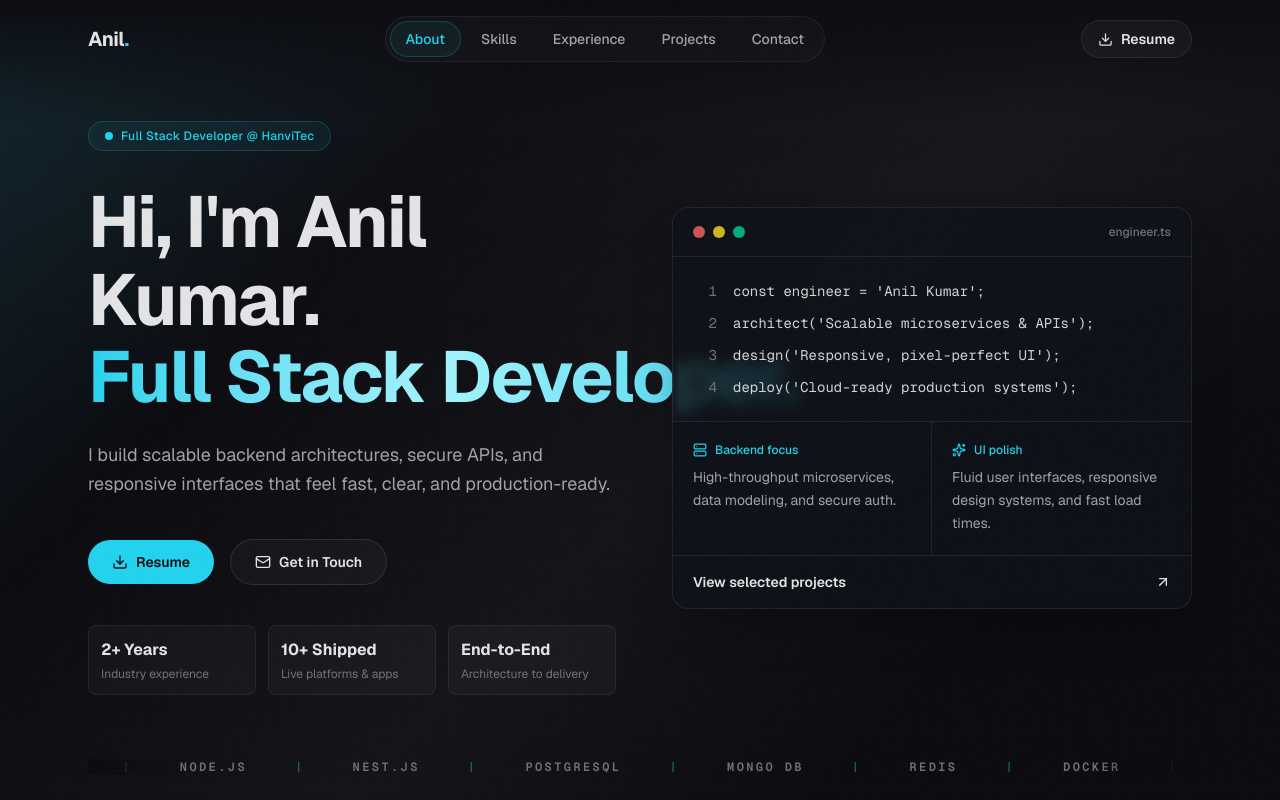
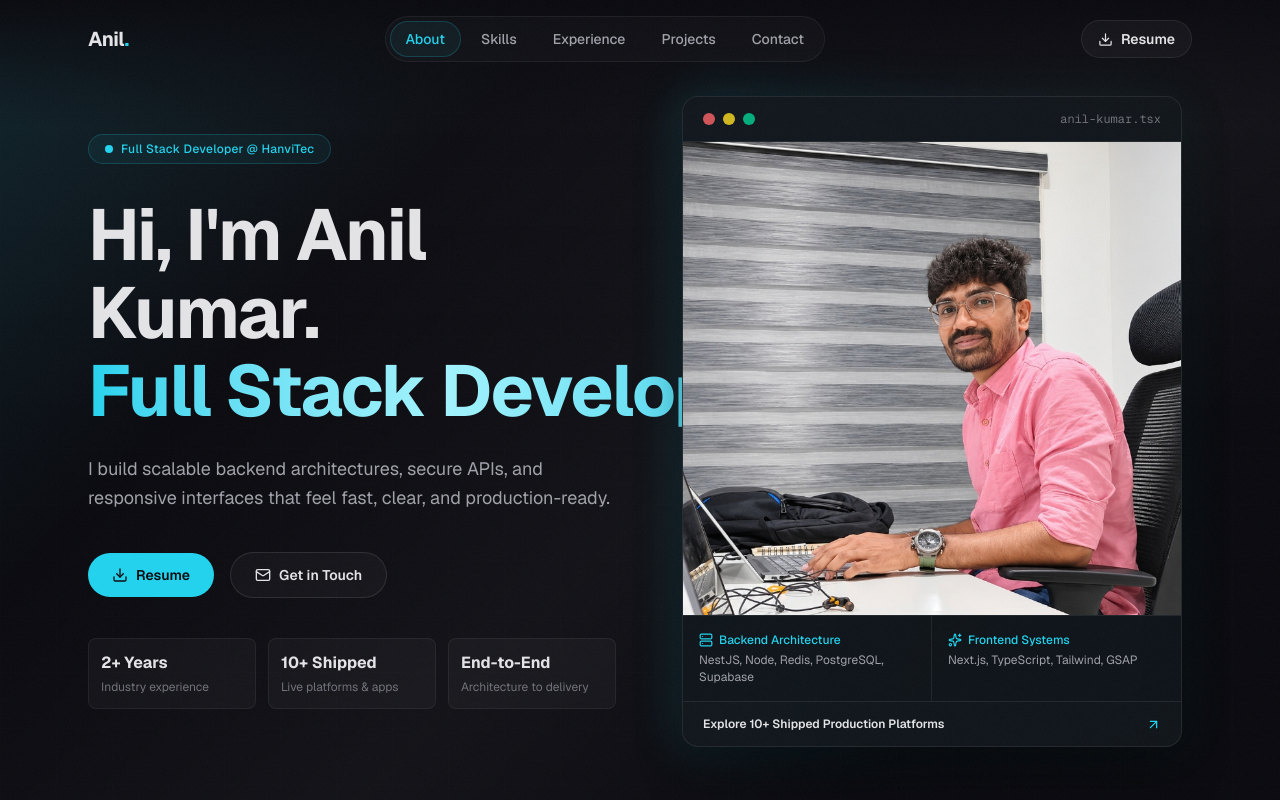
Before and after one commit to ANILKUMAR-97047/anil-portfolio, a Next.js app: page / in a window 1280 px wide. Shown: the top 800 px of the page. Built offline with nearby package versions, Linux system fonts and the light colour scheme.

Commit message:
Added profile image

```diff
--- a/components/Hero.tsx
+++ b/components/Hero.tsx
@@ -21,13 +21,6 @@ const highlights = [
   { value: "2+ Years", label: "Industry experience" },
   { value: "10+ Shipped", label: "Live platforms & apps" },
   { value: "End-to-End", label: "Architecture to delivery" },
-];
-
-const codeLines = [
-  "const engineer = 'Anil Kumar';",
-  "architect('Scalable microservices & APIs');",
-  "design('Responsive, pixel-perfect UI');",
-  "deploy('Cloud-ready production systems');",
 ];
 
 export default function Hero() {
@@ -140,55 +133,61 @@ export default function Hero() {
           initial={{ opacity: 0, y: 34, scale: 0.98 }}
           animate={{ opacity: 1, y: 0, scale: 1 }}
           transition={{ duration: 0.7, delay: 0.18 }}
-          className="hidden justify-self-end lg:block lg:w-full lg:max-w-[520px]"
+          className="relative mx-auto w-full max-w-[440px] lg:max-w-[500px] justify-self-center lg:justify-self-end"
         >
-          <div className="relative overflow-hidden rounded-2xl border border-white/[0.08] bg-[#0d1117]/80 shadow-2xl shadow-black/30 backdrop-blur">
-            <div className="flex items-center justify-between border-b border-white/[0.08] px-5 py-4">
+          {/* Subtle ambient cyan glow behind the card */}
+          <div className="absolute -inset-1.5 rounded-3xl bg-gradient-to-r from-accent/25 via-cyan-500/10 to-emerald-500/10 blur-xl opacity-60 pointer-events-none" />
+
+          <div className="relative overflow-hidden rounded-2xl border border-white/[0.1] bg-[#0d1117]/90 shadow-2xl shadow-black/50 backdrop-blur-md">
+            {/* Window header */}
+            <div className="flex items-center justify-between border-b border-white/[0.08] px-5 py-3.5 bg-white/[0.02]">
               <div className="flex items-center gap-2">
                 <span className="h-3 w-3 rounded-full bg-red-400/80" />
                 <span className="h-3 w-3 rounded-full bg-yellow-300/80" />
                 <span className="h-3 w-3 rounded-full bg-emerald-400/80" />
               </div>
-              <span className="text-xs font-medium text-text-tertiary">engineer.ts</span>
+              <span className="text-xs font-mono text-text-tertiary">anil-kumar.tsx</span>
             </div>
-            <div className="space-y-3 p-6 font-mono text-sm">
-              {codeLines.map((line, index) => (
-                <motion.div
-                  key={line}
-                  initial={{ opacity: 0, x: -10 }}
-                  animate={{ opacity: 1, x: 0 }}
-                  transition={{ duration: 0.4, delay: 0.42 + index * 0.12 }}
-                  className="flex items-center gap-4"
-                >
-                  <span className="w-5 text-right text-text-tertiary">{index + 1}</span>
-                  <span className="text-zinc-300">{line}</span>
-                </motion.div>
-              ))}
+
+            {/* Photo container */}
+            <div className="relative aspect-[4/3.8] w-full overflow-hidden bg-[#0a0a0f]">
+              <img
+                src="/images/anil.jpg"
+                alt="Anil Kumar - Full Stack Developer"
+                className="h-full w-full object-cover object-[50%_15%] transition-transform duration-700 hover:scale-[1.03]"
+              />
             </div>
-            <div className="grid grid-cols-2 border-t border-white/[0.08]">
-              <div className="border-r border-white/[0.08] p-5">
-                <div className="flex items-center gap-2 text-xs font-medium text-accent">
-                  <Server size={14} /> Backend focus
+
+            {/* Core Specialization pills */}
+            <div className="grid grid-cols-2 border-t border-white/[0.08] divide-x divide-white/[0.08] bg-white/[0.01]">
+              <div className="p-4">
+                <div className="flex items-center gap-1.5 text-xs font-medium text-accent">
+                  <Server size={14} /> Backend Architecture
                 </div>
-                <p className="mt-2 text-sm leading-relaxed text-text-secondary">
-                  High-throughput microservices, data modeling, and secure auth.
+                <p className="mt-1 text-xs text-text-secondary leading-snug">
+                  NestJS, Node, Redis, PostgreSQL, Supabase
                 </p>
               </div>
-              <div className="p-5">
-                <div className="flex items-center gap-2 text-xs font-medium text-accent">
-                  <Sparkles size={14} /> UI polish
+              <div className="p-4">
+                <div className="flex items-center gap-1.5 text-xs font-medium text-accent">
+                  <Sparkles size={14} /> Frontend Systems
                 </div>
-                <p className="mt-2 text-sm leading-relaxed text-text-secondary">
-                  Fluid user interfaces, responsive design systems, and fast load times.
+                <p className="mt-1 text-xs text-text-secondary leading-snug">
+                  Next.js, TypeScript, Tailwind, GSAP
                 </p>
               </div>
             </div>
+
+            {/* Quick action link */}
             <a
               href="#projects"
-              className="group flex items-center justify-between border-t border-white/[0.08] px-5 py-4 text-sm font-semibold text-foreground transition-colors hover:bg-white/[0.03] hover:text-accent"
+              className="group flex items-center justify-between border-t border-white/[0.08] bg-white/[0.02] px-5 py-3.5 text-xs font-semibold text-foreground transition-colors hover:bg-white/[0.05] hover:text-accent"
             >
-              View selected projects
-              <ArrowUpRight size={16} className="transition-transform group-hover:-translate-y-0.5 group-hover:translate-x-0.5" />
+              <span>Explore 10+ Shipped Production Platforms</span>
+              <ArrowUpRight
+                size={15}
+                className="transition-transform group-hover:-translate-y-0.5 group-hover:translate-x-0.5 text-accent"
+              />
             </a>
           </div>
         </motion.div>
```
Also changed, not shown: public/images/anil.jpg (added).
